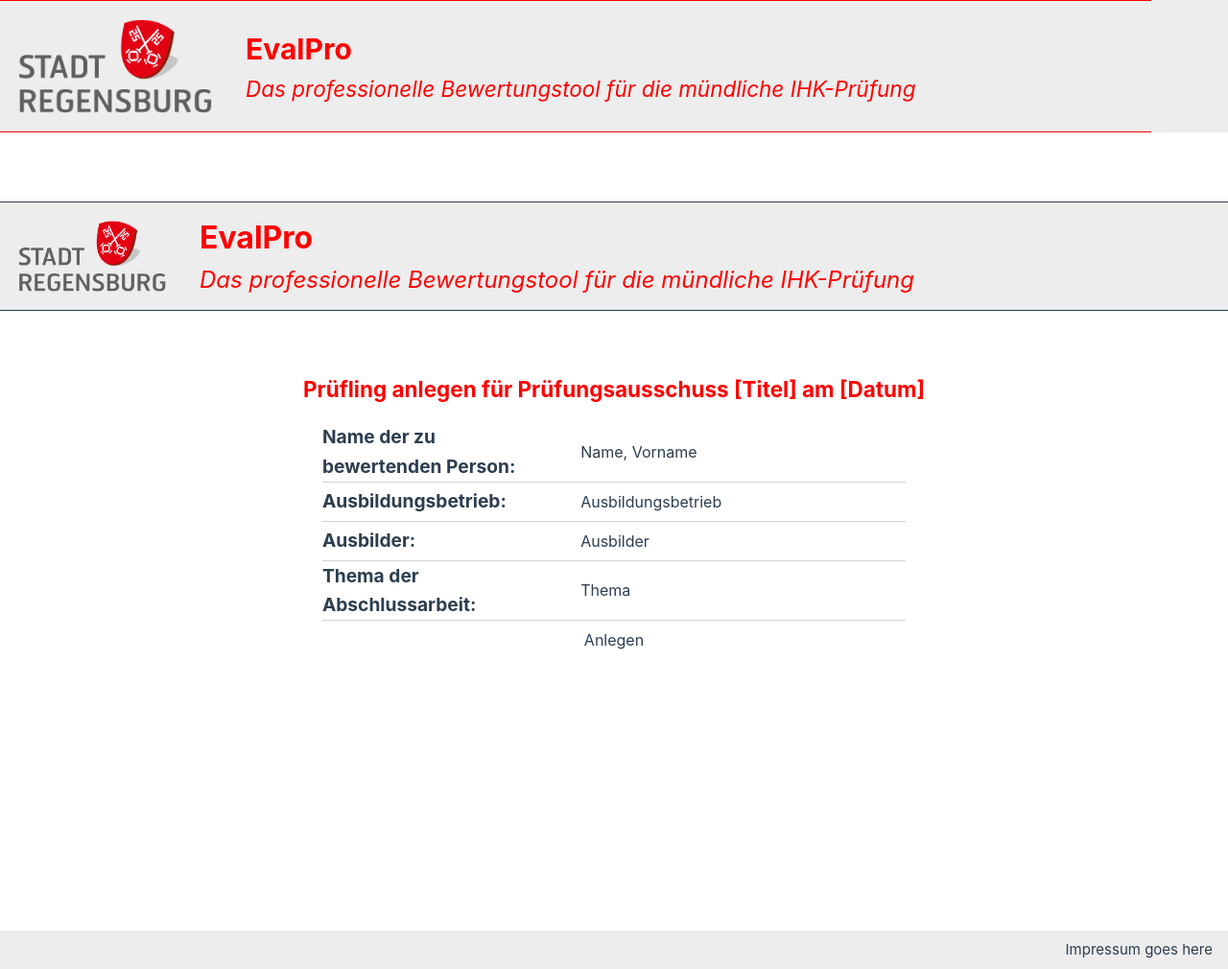
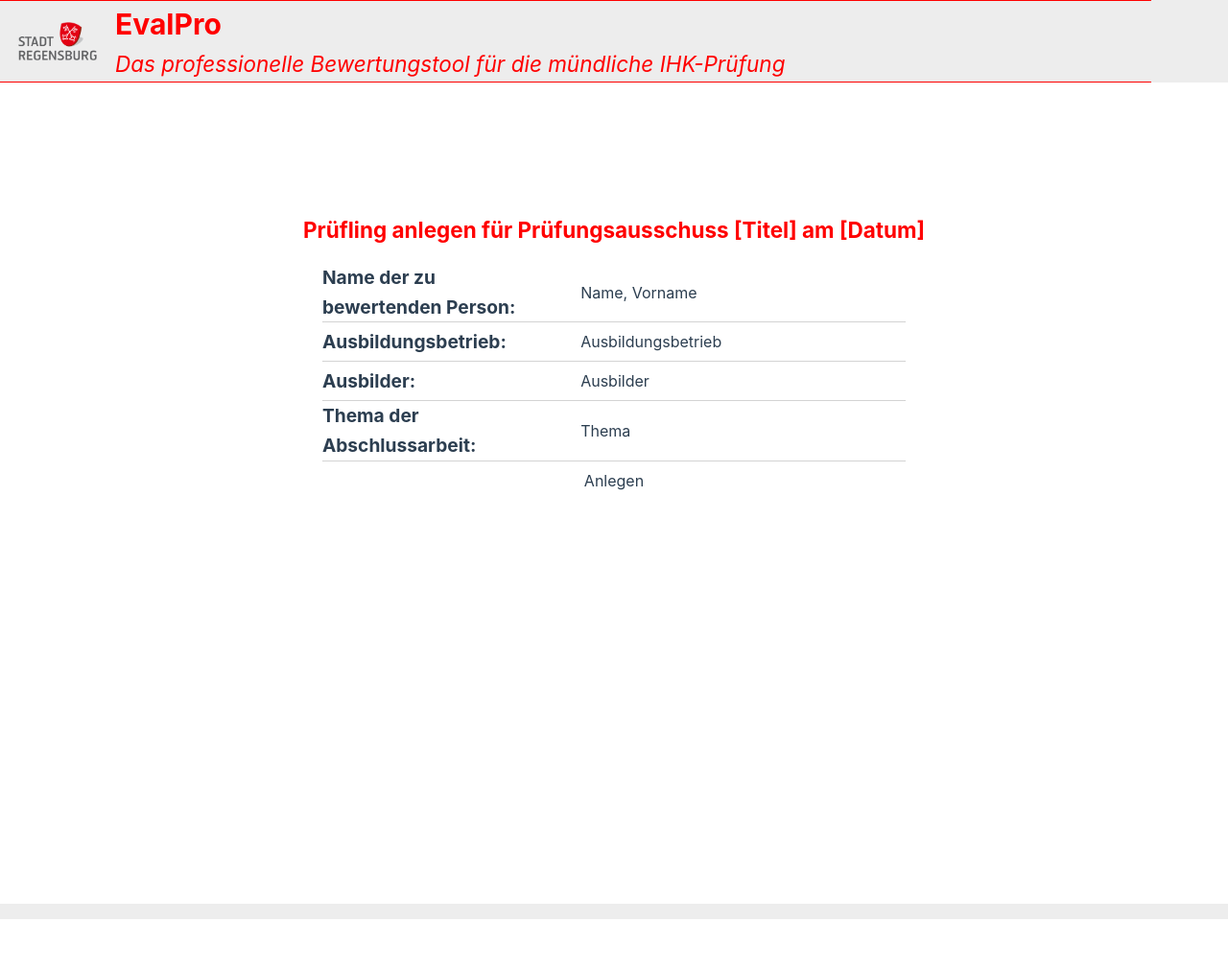
Before and after one commit to Explosis173/EvalProG2, a Vue app in the folder EvalProG2.Web/ClientApp/: page /IN_Candidate in a window 1280 px wide. Shown: the whole page at 96% size. After the commit the page ends 958 px from the top, so only its background shows below. Built offline with nearby package versions, Linux system fonts and the light colour scheme.

Commit message:
fix: double header & footer removed

```diff
--- a/EvalProG2.Web/ClientApp/src/App.vue
+++ b/EvalProG2.Web/ClientApp/src/App.vue
@@ -26,7 +26,7 @@ const items = [
             <DataTable :value="items">
                 <Column>
                 <template #body="slotProps">
-                    <div style="display: flex; align-items: center; gap: 1rem;">
+                    <div style="display: flex; align-items: center; gap: 1 rem;">
                         <img src="../stadt-regensburg.png" alt="Logo der Stadt Regensburg" class="rgb_logo"/>
                         <div>
                             <h1 class="bold">{{ slotProps.data.title }}</h1>
@@ -65,7 +65,7 @@ header{
     }
 
     .rgb_logo{
-        width: 20%;
+        width: 10%;
         height: auto;
         padding: 0.5cm;
     }
--- a/EvalProG2.Web/ClientApp/src/views/AS_Eingabe.vue
+++ b/EvalProG2.Web/ClientApp/src/views/AS_Eingabe.vue
@@ -24,7 +24,7 @@ const jobvalue = ref(null)
 <template #content>
     <div class="page">
         <header>
-            <DataTable :value="items">
+          <!--<DataTable :value="items">
                 <Column>
                     <template #body="slotProps">
                         <div class="banner">
@@ -36,7 +36,7 @@ const jobvalue = ref(null)
                         </div>
                     </template>
                 </Column>
-            </DataTable>
+            </DataTable>-->
         </header>
 
         <main>
@@ -63,7 +63,7 @@ const jobvalue = ref(null)
         </main>
 
         <footer>
-            <section>Impressum goes here</section>
+            <!--<section>Impressum goes here</section>-->
         </footer>
     </div>
 </template>
--- a/EvalProG2.Web/ClientApp/src/views/IN_EvalDocumentation.vue
+++ b/EvalProG2.Web/ClientApp/src/views/IN_EvalDocumentation.vue
@@ -37,7 +37,7 @@ const customerdoccommentvalue = ref(null);
 <template #content>
     <div class="page">
         <header>
-            <DataTable :value="items">
+            <!--<DataTable :value="items">
                 <Column>
                     <template #body="slotProps">
                         <div class="banner">
@@ -49,7 +49,7 @@ const customerdoccommentvalue = ref(null);
                         </div>
                     </template>
                 </Column>
-            </DataTable>
+            </DataTable>-->
         </header>
 
         <main>
@@ -129,7 +129,7 @@ const customerdoccommentvalue = ref(null);
         </main>
 
         <footer>
-            <section>Impressum goes here</section>
+            <!--<section>Impressum goes here</section>-->
         </footer>
     </div>
 </template>
--- a/EvalProG2.Web/ClientApp/src/views/IN_EvalPresentation.vue
+++ b/EvalProG2.Web/ClientApp/src/views/IN_EvalPresentation.vue
@@ -32,7 +32,7 @@ const conversationcommentvalue = ref(null);
 <template #content>
     <div class="page">
         <header>
-            <DataTable :value="items">
+            <!--<DataTable :value="items">
                 <Column>
                     <template #body="slotProps">
                         <div class="banner">
@@ -44,7 +44,7 @@ const conversationcommentvalue = ref(null);
                         </div>
                     </template>
                 </Column>
-            </DataTable>
+            </DataTable>-->
         </header>
 
         <main>
@@ -109,7 +109,7 @@ const conversationcommentvalue = ref(null);
         </main>
 
         <footer>
-            <section>Impressum goes here</section>
+            <!--<section>Impressum goes here</section>-->
         </footer>
     </div>
 </template>
--- a/EvalProG2.Web/ClientApp/src/views/IN_Examiner.vue
+++ b/EvalProG2.Web/ClientApp/src/views/IN_Examiner.vue
@@ -24,7 +24,7 @@ const jobvalue = ref(null)
 <template #content>
     <div class="page">
         <header>
-            <DataTable :value="items">
+            <!--<DataTable :value="items">
                 <Column>
                     <template #body="slotProps">
                         <div class="banner">
@@ -36,7 +36,7 @@ const jobvalue = ref(null)
                         </div>
                     </template>
                 </Column>
-            </DataTable>
+            </DataTable>-->
         </header>
 
         <main>
@@ -68,7 +68,7 @@ const jobvalue = ref(null)
         </main>
 
         <footer>
-            <section>Impressum goes here</section>
+            <!--<section>Impressum goes here</section>-->
         </footer>
     </div>
 </template>
--- a/EvalProG2.Web/ClientApp/src/views/IN_OUT_closing.vue
+++ b/EvalProG2.Web/ClientApp/src/views/IN_OUT_closing.vue
@@ -22,7 +22,7 @@ const closingRemarkvalue = ref(null)
 <template #content>
     <div class="page">
         <header>
-            <DataTable :value="items">
+            <!--<DataTable :value="items">
                 <Column>
                     <template #body="slotProps">
                         <div class="banner">
@@ -34,7 +34,7 @@ const closingRemarkvalue = ref(null)
                         </div>
                     </template>
                 </Column>
-            </DataTable>
+            </DataTable>-->
         </header>
 
         <main>
@@ -74,7 +74,7 @@ const closingRemarkvalue = ref(null)
         </main>
 
         <footer>
-            <section>Impressum goes here</section>
+            <!--<section>Impressum goes here</section>-->
         </footer>
     </div>
 </template>
--- a/EvalProG2.Web/ClientApp/src/views/IN_candidate.vue
+++ b/EvalProG2.Web/ClientApp/src/views/IN_candidate.vue
@@ -25,7 +25,7 @@ const topicvalue = ref(null);
 <template #content>
     <div class="page">
         <header>
-            <DataTable :value="items">
+            <!--<DataTable :value="items">
                 <Column>
                     <template #body="slotProps">
                         <div class="banner">
@@ -37,7 +37,7 @@ const topicvalue = ref(null);
                         </div>
                     </template>
                 </Column>
-            </DataTable>
+            </DataTable>-->
         </header>
 
         <main>
@@ -72,7 +72,7 @@ const topicvalue = ref(null);
         </main>
 
         <footer>
-            <section>Impressum goes here</section>
+            <!--<section>Impressum goes here</section>-->
         </footer>
     </div>
 </template>
--- a/EvalProG2.Web/ClientApp/src/views/IN_discussion.vue
+++ b/EvalProG2.Web/ClientApp/src/views/IN_discussion.vue
@@ -22,7 +22,7 @@ const titlevalue = ref(null)
 <template #content>
     <div class="page">
         <header>
-            <DataTable :value="items">
+            <!--<DataTable :value="items">
                 <Column>
                     <template #body="slotProps">
                         <div class="banner">
@@ -34,7 +34,7 @@ const titlevalue = ref(null)
                         </div>
                     </template>
                 </Column>
-            </DataTable>
+            </DataTable>-->
         </header>
 
         <main>
@@ -58,7 +58,7 @@ const titlevalue = ref(null)
         </main>
 
         <footer>
-            <section>Impressum goes here</section>
+            <!--<section>Impressum goes here</section>-->
         </footer>
     </div>
 </template>
--- a/EvalProG2.Web/ClientApp/src/views/IN_questions.vue
+++ b/EvalProG2.Web/ClientApp/src/views/IN_questions.vue
@@ -22,7 +22,7 @@ const questionvalue = ref(null)
 <template #content>
     <div class="page">
         <header>
-            <DataTable :value="items">
+            <!--<DataTable :value="items">
                 <Column>
                     <template #body="slotProps">
                         <div class="banner">
@@ -34,7 +34,7 @@ const questionvalue = ref(null)
                         </div>
                     </template>
                 </Column>
-            </DataTable>
+            </DataTable>-->
         </header>
 
         <main>
@@ -57,7 +57,7 @@ const questionvalue = ref(null)
         </main>
 
         <footer>
-            <section>Impressum goes here</section>
+            <!--<section>Impressum goes here</section>-->
         </footer>
     </div>
 </template>
```
